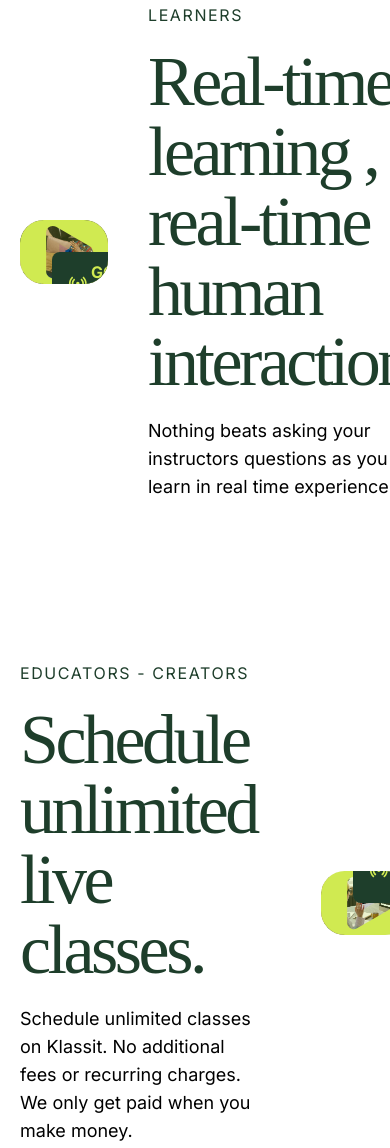
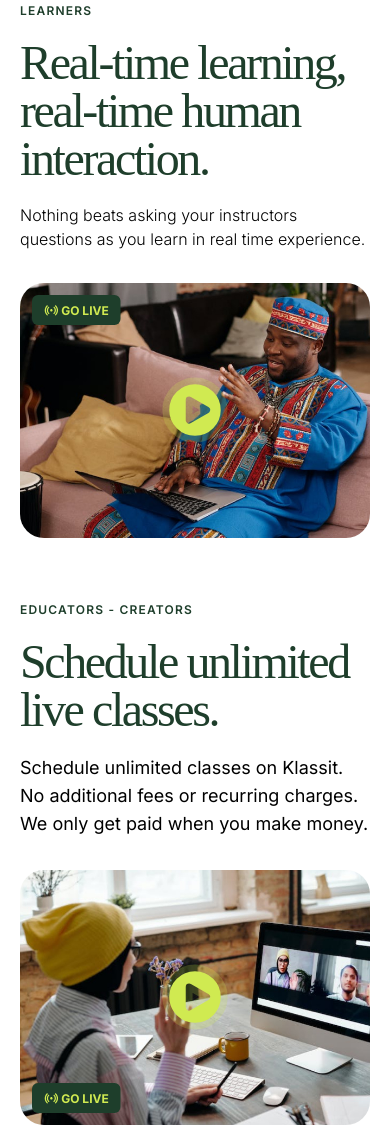
Before and after one commit to CRIMSON-CORP/Klassit, a website built with Vite: page index.html in a window 390 px wide. Shown: the part 3315-4463 px from the top of the page. Built offline with nearby package versions, Linux system fonts and the light colour scheme; files whose address does not match are found by name.

Commit message:
made learners-educators responsiveness and animation

```diff
--- a/index.html
+++ b/index.html
@@ -1785,13 +1785,15 @@
       </section>
       <section id="learners-educators" class="pb-52">
         <div class="container">
-          <div class="flex flex-col gap-40">
-            <article class="grid grid-cols-[1fr_0.9fr] items-center gap-16">
+          <div class="flex flex-col gap-16 sm:gap-24 md:gap-40">
+            <article
+              class="grid grid-cols-1 md:grid-cols-[1fr_0.9fr] items-center gap-8 sm:gap-10 md:gap-16"
+            >
               <div
-                class="relative aspect-[645/470] rounded-3xl overflow-hidden isolate p-8"
+                class="side-image relative aspect-[645/470] rounded-3xl overflow-hidden isolate p-3 sm:p-5 md:p-8"
               >
                 <div
-                  class="inline-flex gap-1 items-center bg-primary px-4 py-2 rounded-lg"
+                  class="inline-flex origin-top-left scale-75 md:scale-100 gap-1 items-center bg-primary px-4 py-2 rounded-lg"
                 >
                   <img src="/img/go-live.svg" alt="go live" />
                   <span class="uppercase text-secondary font-bold font-inter"
@@ -1809,7 +1811,7 @@
                   viewBox="0 0 135 135"
                   fill="none"
                   xmlns="http://www.w3.org/2000/svg"
-                  class="absolute top-1/2 left-1/2 -translate-x-1/2 -translate-y-1/2 -z-10"
+                  class="absolute top-1/2 left-1/2 -translate-x-1/2 -translate-y-1/2 -z-10 w-1/5"
                 >
                   <mask
                     id="mask0_738_278"
@@ -1840,26 +1842,36 @@
                   </g>
                 </svg>
               </div>
-              <div class="flex flex-col gap-5">
-                <span class="uppercase tracking-widest font-inter text-primary"
+              <div
+                class="side-content flex flex-col gap-5 order-first md:order-last"
+              >
+                <span
+                  class="text-xs sm:text-sm md:text-base font-semibold uppercase tracking-widest font-inter text-primary"
                   >LEARNERS</span
                 >
-                <h2 class="text-[70px] leading-none tracking-tighter">
-                  Real-time learning , real-time human interaction.
+                <h2
+                  class="split-word text-4xl min-[360px]:text-5xl sm:text-6xl md:text-[70px] leading-none tracking-tighter"
+                >
+                  Real-time learning, real-time human interaction.
                 </h2>
-                <p class="font-inter text-lg max-w-[442px]">
+                <p
+                  class="font-inter font-light md:font-normal md:text-lg max-w-[442px]"
+                >
                   Nothing beats asking your instructors questions as you learn
                   in real time experience.
                 </p>
               </div>
             </article>
-            <article class="grid grid-cols-[1fr_0.9fr] items-center gap-16">
-              <div class="flex flex-col gap-5">
-                <span class="uppercase tracking-widest font-inter text-primary"
+            <article
+              class="grid grid-cols-1 md:grid-cols-[1fr_0.9fr] gap-8 sm:gap-10 md:gap-16"
+            >
+              <div class="side-content flex flex-col gap-5">
+                <span
+                  class="text-xs sm:text-sm md:text-base font-semibold uppercase tracking-widest font-inter text-primary"
                   >EDUCATORS - CREATORS</span
                 >
                 <h2
-                  class="text-[70px] leading-none tracking-tighter max-w-[533px]"
+                  class="split-word text-4xl min-[360px]:text-5xl sm:text-6xl md:text-[70px] leading-none tracking-tighter"
                 >
                   Schedule unlimited live classes.
                 </h2>
@@ -1869,28 +1881,28 @@
                 </p>
               </div>
               <div
-                class="relative flex aspect-[645/470] rounded-3xl overflow-hidden isolate p-8"
+                class="side-image relative flex aspect-[645/470] rounded-3xl overflow-hidden isolate p-3 sm:p-5 md:p-8"
               >
+                <img
+                  alt="educator"
+                  src="/img/educator-side-image.jpg"
+                  class="absolute inset-0 w-full h-full object-cover object-center -z-10"
+                />
                 <div
-                  class="inline-flex self-end gap-1 items-center bg-primary px-4 py-2 rounded-lg"
+                  class="inline-flex origin-bottom-left scale-75 md:scale-100 self-end gap-1 items-center bg-primary px-4 py-2 rounded-lg"
                 >
                   <img src="/img/go-live.svg" alt="go live" />
                   <span class="uppercase text-secondary font-bold font-inter"
                     >GO LIVE</span
                   >
                 </div>
-                <img
-                  alt="educator"
-                  src="/img/educator-side-image.jpg"
-                  class="absolute inset-0 w-full h-full object-cover object-center -z-10"
-                />
                 <svg
                   width="135"
                   height="135"
                   viewBox="0 0 135 135"
                   fill="none"
                   xmlns="http://www.w3.org/2000/svg"
-                  class="absolute top-1/2 left-1/2 -translate-x-1/2 -translate-y-1/2 -z-10"
+                  class="absolute top-1/2 left-1/2 -translate-x-1/2 -translate-y-1/2 -z-10 w-1/5"
                 >
                   <mask
                     id="mask0_738_278"
--- a/main.js
+++ b/main.js
@@ -389,6 +389,53 @@ function interaction() {
     );
 }
 
+function learnersEducators() {
+  const articles = document.querySelectorAll("#learners-educators article");
+
+  articles.forEach((article) => {
+    const sideImage = article.querySelector(".side-image");
+    const sideContent = article.querySelector(".side-content");
+
+    const sideContenttimeline = gsap.timeline({
+      scrollTrigger: { trigger: sideContent, start: "80% 80%" },
+    });
+
+    gsap.from(sideImage.children, {
+      scale: 0.5,
+      opacity: 0,
+      ease: "back.out(2)",
+      duration: 1,
+      stagger: 0.25,
+      scrollTrigger: { trigger: sideImage, start: "80% 80%" },
+    });
+
+    sideContenttimeline
+      .from(
+        sideContent.children[0],
+        {
+          y: 40,
+          opacity: 0,
+          ease: "power3.out",
+          duration: 0.8,
+        },
+        "-=0.75"
+      )
+      .to(sideContent.children[1].querySelectorAll(".word"), {
+        y: 0,
+        opacity: 1,
+        stagger: { each: 0.05, from: "start" },
+        ease: "power3.out",
+        duration: 0.8,
+      })
+      .from(sideContent.children[2], {
+        y: 40,
+        opacity: 0,
+        ease: "power3.out",
+        duration: 1,
+      });
+  });
+}
+
 initPackages();
 setPositions();
 setSplitTypes();
@@ -403,3 +450,4 @@ servicesAnimation();
 whoCanUse();
 team();
 interaction();
+learnersEducators();
```
